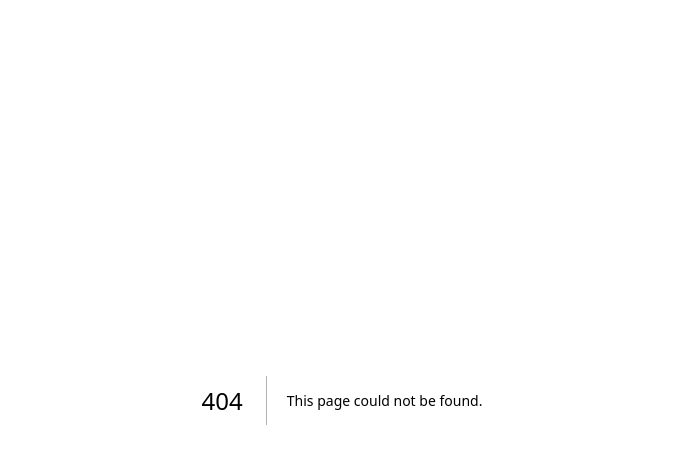
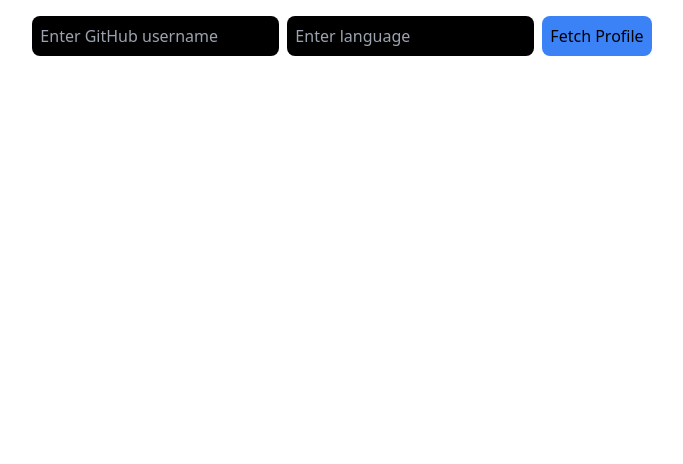
Before and after one commit to abelzach/ProgPeers, a Next.js app in the folder prog-peers/: page /test in a window 1280 px wide. Before the commit this address had no page. Shown: the top 464 px of the page, without its empty margins (298-981 px from the left). Built offline with nearby package versions, Linux system fonts and the light colour scheme.

Commit message:
Rating for a specific lang

```diff
--- /dev/null
+++ b/prog-peers/pages/test.js
@@ -0,0 +1,82 @@
+
+import React, { useState, useEffect } from 'react';
+
+function LanguageProfile() {
+  const [username, setUsername] = useState('');
+  const [language, setLanguage] = useState('');
+  const [rating, setRating] = useState(0);
+  const [repos, setRepos] = useState([]);
+  const [languages, setLanguages] = useState([]);
+
+  useEffect(() => {
+    async function fetchData() {
+      const reposResponse = await fetch(`https://api.github.com/users/${username}/repos`);
+      const reposData = await reposResponse.json();
+      let languageRating = 0;
+      let languageCount = 0;
+      reposData.forEach(repo => {
+        if (repo.language === language) {
+          languageRating += repo.stargazers_count;
+          languageCount++;
+        }
+      });
+      setRating(languageRating / languageCount);
+      setRepos(reposData);
+      let lang = reposData.map(repo => repo.language);
+      setLanguages([...new Set(lang.filter(Boolean))])
+    }
+    if (username && language) {
+      fetchData();
+    }
+  }, [username, language]);
+
+  return (
+    <div className="bg-white-200 p-4">
+      <div className="flex justify-center">
+        <input
+          className="bg-black p-2 rounded-lg mr-2"
+          type="text"
+          placeholder="Enter GitHub username"
+          value={username}
+          onChange={e => setUsername(e.target.value)}
+        />
+        <input
+          className="bg-black p-2 rounded-lg mr-2"
+          type="text"
+          placeholder="Enter language"
+          value={language}
+          onChange={e => setLanguage(e.target.value)}
+        />
+        <button className="bg-blue-500 p-2 rounded-lg text-black">Fetch Profile</button>
+      </div>
+      <div>
+      {rating !== 0 && (
+        <div>
+            <p className="text-2xl font-bold">Language Rating: {rating}</p>
+            <br/>
+          <h2 className="text-lg font-bold">Most used languages:</h2>
+          <ul className="list-disc pl-5">
+                {languages.map(lang => (
+              <li key={lang}>
+                {lang}
+              </li>
+            ))}
+          </ul>
+        <br/>
+          <h2 className="text-lg font-bold">Repositories:</h2>
+          <ul className="list-disc pl-5">
+            {repos.map(repo => (
+              <li key={repo.id}>
+                <a href={repo.html_url}>{repo.name}</a>
+              </li>
+            ))}
+          </ul>
+
+        </div>
+      )}
+      </div>
+    </div>
+  );
+}
+
+export default LanguageProfile;
```
